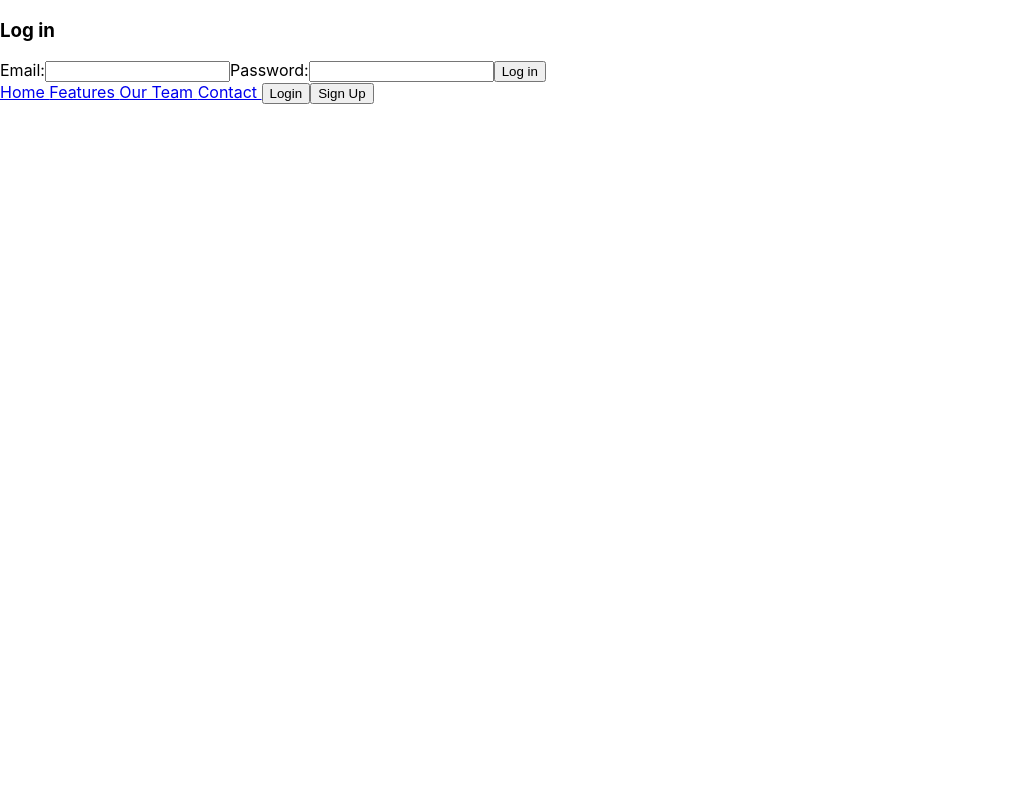
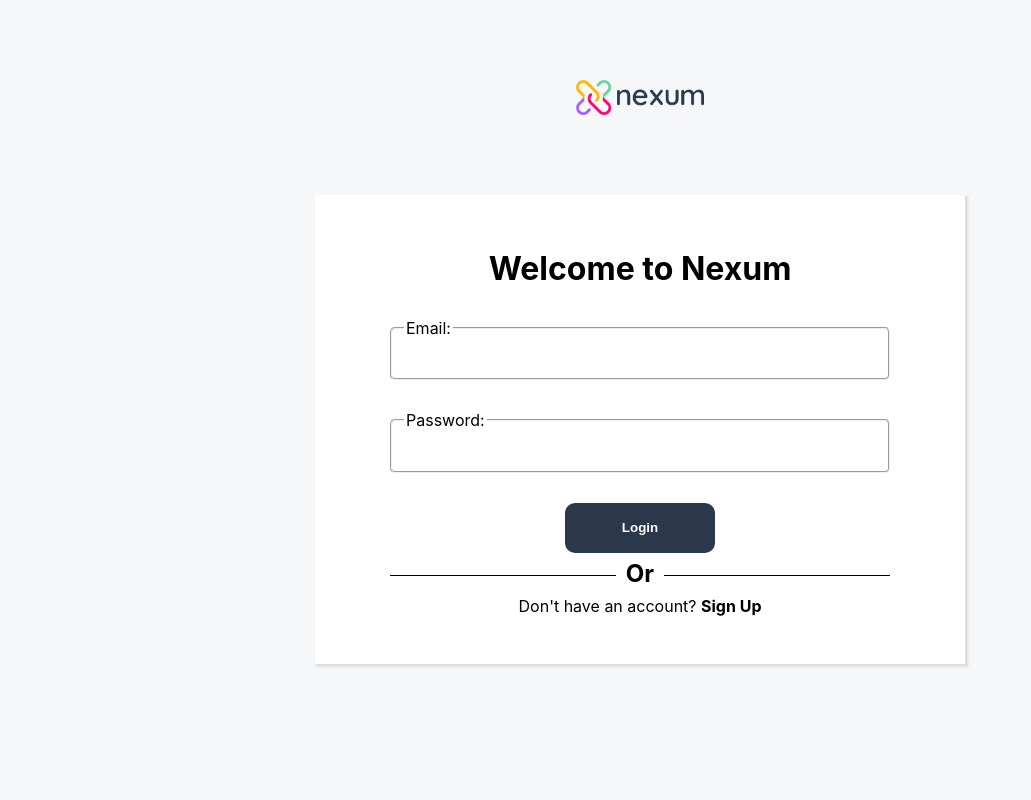
Before and after one commit to alerayes/nexum, a React (Create React App) app in the folder frontend/: page /login in a window 1280 px wide. Shown: the top 800 px of the page, without its empty margins (0-1031 px from the left). Built offline with nearby package versions, Linux system fonts and the light colour scheme; the HTML template or start-up script is replaced by a standard one.

Commit message:
login and signup with routing

```diff
--- a/frontend/src/index.css
+++ b/frontend/src/index.css
@@ -10,6 +10,42 @@ body {
 code {
   font-family: source-code-pro, Menlo, Monaco, Consolas, 'Courier New',
     monospace;
+}
+
+.signUpHeader a{
+  text-decoration: none;
+  color:black;
+}
+.button-login button{
+  max-width:30%;
+  height:50px;
+  border-radius: 10px;
+  flex-grow: 1;
+  margin-bottom: 10px;
+  color: white;
+  background-color: rgb(43,55,75);
+  border:none;
+}
+.button-login{
+  display: flex;
+  justify-content: center;
+
+}
+/** Login **/
+.formSection-login{
+  max-width: 650px;
+  margin: 0 auto;
+  background:#fff;
+  box-shadow: 2px 2px 2px 1px rgba(122, 120, 120, 0.2);
+}
+.formSection-login  input{
+  width:100%;
+  border:0;
+  font-size:20px;
+}
+.formSection-login fieldset{
+   border-radius: 5px;
+   margin:30px 0px;
 }
 /** SignUp **/
 .signUpHeader{
@@ -44,7 +80,7 @@ code {
 }
 .main-signup{
   background-color: rgb(245,247,249);
-  height:100vh;
+  height:125vh;
 }
 .signupFollowUp {
   width: 100%;
--- a/frontend/src/pages/Login.js
+++ b/frontend/src/pages/Login.js
@@ -1,4 +1,6 @@
 import { useState } from "react"
+import LogoIcon from '../assets/nexum_logo_white.png'
+import { Link } from 'react-router-dom'
 //import StudentDashboard from '../pages/StudentDashboard'
 
 const Login = () => {
@@ -13,26 +15,39 @@ const Login = () => {
 
     return (
         <>
-        <form onSubmit={handleSubmit}>
-            <h3>Log in</h3>
+        <div className="main-signup">
+        <div className="logo-area">
+                <img className="signup-logo"src={LogoIcon} alt="Logo" />
+            </div>
+        <form className="formSection-login" onSubmit={handleSubmit}>
+        <div className="form-group">
+        <h1 className="signUpHeader">Welcome to Nexum</h1>
 
-            <label>Email:</label>
+            <fieldset>
+            <legend>Email:</legend>
             <input
                 type="email"
                 onChange={(e) => setEmail(e.target.value)}
                 value={email}
             />
+            </fieldset>
 
-            <label>Password:</label>
+            <fieldset>
+            <legend>Password:</legend>
             <input
                 type="password"
                 onChange={(e) => setPassword(e.target.value)}
                 value={password}
             />
-
-            <button>Log in</button>
+            </fieldset>
+            <div className="button-login">
+                <button><b>Login</b></button>
+            </div>
+            <h2 className="signupFollowUp"><span>Or</span></h2>
+            <p className="signUpHeader">Don't have an account? <Link to="/signup"><span className="decoration"><b>Sign Up</b></span></Link></p>
+            </div>
         </form>
-
+        </div>
 
         </>
     )
--- a/frontend/src/pages/Signup.js
+++ b/frontend/src/pages/Signup.js
@@ -1,6 +1,7 @@
 import { useState } from "react"
 import { useSignup } from "../hooks/useSignup"
-import LogoIcon from '../assets/nexum_logo.png'
+import LogoIcon from '../assets/nexum_logo_white.png'
+import { Link } from 'react-router-dom'
 
 const Signup = () => {
     const [email, setEmail] = useState('')
@@ -20,8 +21,8 @@ const Signup = () => {
         <>
         <div className="main-signup">
             <div className="logo-area">
-        <img className="signup-logo"src={LogoIcon} alt="Logo" />
-        </div>
+                <img className="signup-logo"src={LogoIcon} alt="Logo" />
+            </div>
         <form className="formSection" onSubmit={handleSubmit}>
             <div className="form-group">
             <h1 className="signUpHeader">Create Your Account</h1>
@@ -59,10 +60,12 @@ const Signup = () => {
                 value={confirmPassword}
             />
             </fieldset>
+            <div className="button-login">
+            <button disabled={isLoading}>Sign up</button>
+            </div>
 
-            <button disabled={isLoading}>Sign up</button>
             <h2 className="signupFollowUp"><span>Or</span></h2>
-            <p className="signUpHeader">Already have an account? <b>login</b></p>
+            <p className="signUpHeader">Already have an account? <Link to="/login"><span className="decoration"><b>login</b></span></Link></p>
             {error && <div>{error}</div>}
             </div>
         </form>
```
Also changed, not shown: frontend/src/assets/nexum_logo_white.png (added).
